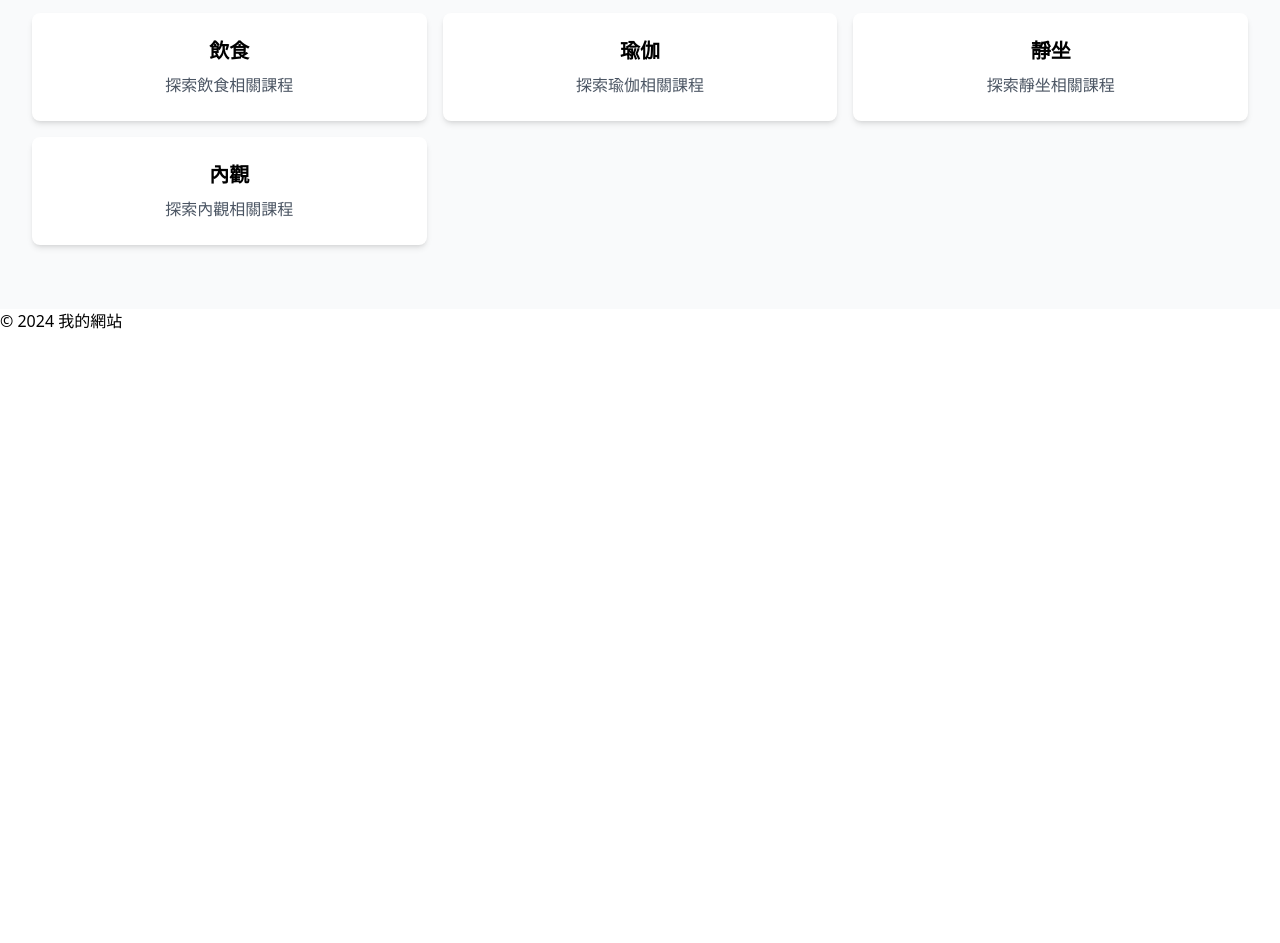
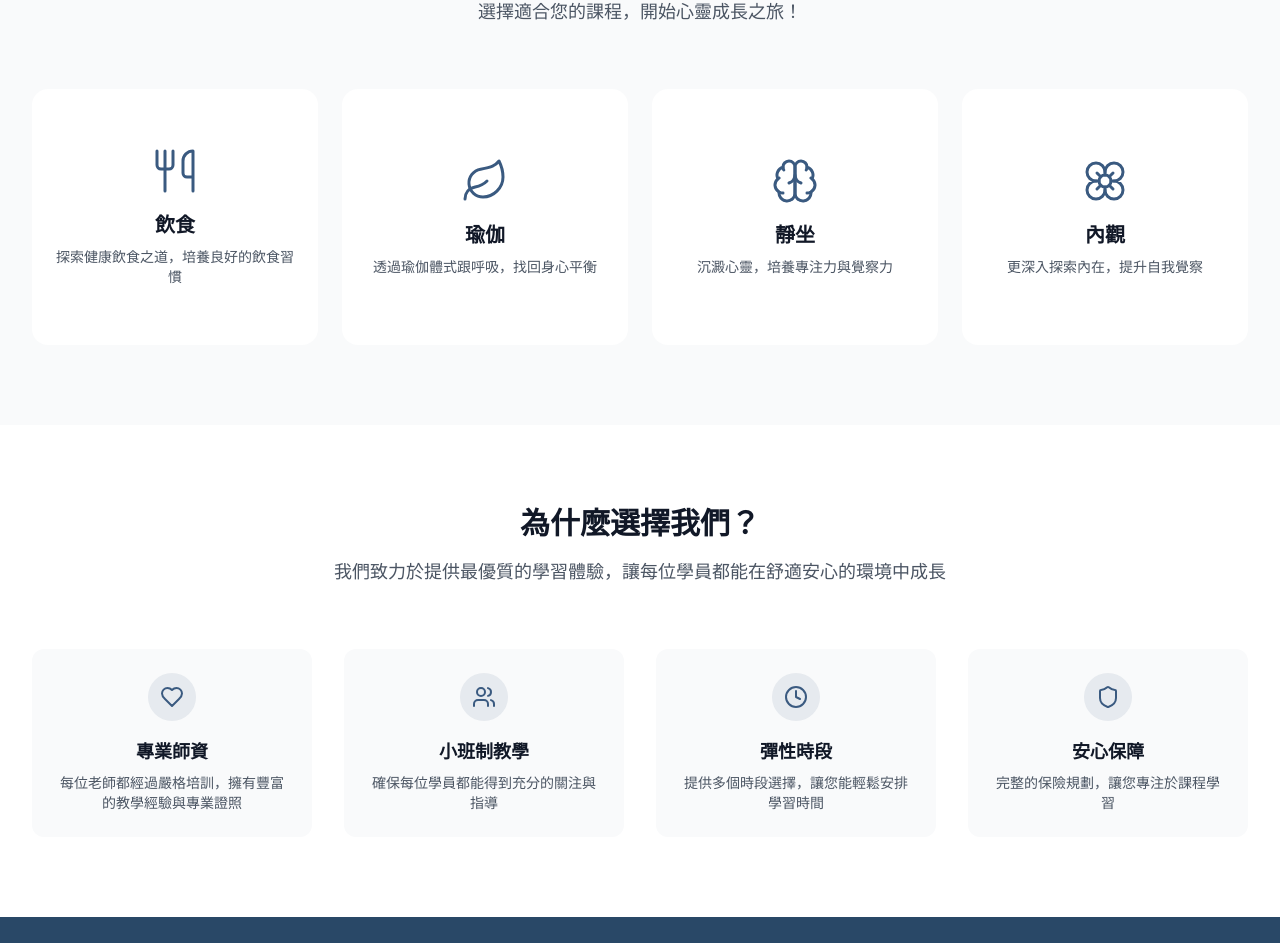
Before and after one commit to yaj55billy/react-back-youself, a React (Vite) app: page /#/ in a window 1280 px wide. Shown: the part 816-1759 px from the top of the page. Before the commit the page ends 1149 px from the top, so only its background shows below. Built offline with nearby package versions, Linux system fonts and the light colour scheme; no server answers.

Commit message:
week6(85%)

```diff
--- /dev/null
+++ b/src/components/Footer.jsx
@@ -0,0 +1,15 @@
+const Footer = () => {
+	const currentYear = new Date().getFullYear();
+
+	return (
+		<footer className="bg-primary-dark text-white">
+			<div className="max-w-7xl mx-auto p-6">
+				<p className="text-center text-gray-300">
+					&copy; {currentYear} 返家之路.回歸自身 All rights reserved.
+				</p>
+			</div>
+		</footer>
+	);
+};
+
+export default Footer;
--- a/src/layout/FrontLayout.jsx
+++ b/src/layout/FrontLayout.jsx
@@ -1,5 +1,6 @@
 import { Outlet } from "react-router-dom";
 import Header from "@/components/Header";
+import Footer from "@/components/Footer";
 
 const FrontLayout = () => {
 	return (
@@ -8,9 +9,7 @@
 			<main>
 				<Outlet />
 			</main>
-			<footer>
-				<p>© 2024 我的網站</p>
-			</footer>
+			<Footer />
 		</>
 	);
 };
--- a/src/pages/front/Home.jsx
+++ b/src/pages/front/Home.jsx
@@ -1,7 +1,61 @@
 import { Link } from "react-router-dom";
+import {
+	Leaf,
+	Utensils,
+	Brain,
+	Flower,
+	Heart,
+	Users,
+	Clock,
+	Shield,
+} from "lucide-react";
 
 const Home = () => {
-	const categories = ["飲食", "瑜伽", "靜坐", "內觀"];
+	const categories = [
+		{
+			name: "飲食",
+			icon: Utensils,
+			description: "探索健康飲食之道，培養良好的飲食習慣",
+		},
+		{
+			name: "瑜伽",
+			icon: Leaf,
+			description: "透過瑜伽體式跟呼吸，找回身心平衡",
+		},
+		{
+			name: "靜坐",
+			icon: Brain,
+			description: "沉澱心靈，培養專注力與覺察力",
+		},
+		{
+			name: "內觀",
+			icon: Flower,
+			description: "更深入探索內在，提升自我覺察",
+		},
+	];
+
+	const features = [
+		{
+			icon: Heart,
+			title: "專業師資",
+			description: "每位老師都經過嚴格培訓，擁有豐富的教學經驗與專業證照",
+		},
+		{
+			icon: Users,
+			title: "小班制教學",
+			description: "確保每位學員都能得到充分的關注與指導",
+		},
+		{
+			icon: Clock,
+			title: "彈性時段",
+			description: "提供多個時段選擇，讓您能輕鬆安排學習時間",
+		},
+		{
+			icon: Shield,
+			title: "安心保障",
+			description: "完整的保險規劃，讓您專注於課程學習",
+		},
+	];
 
 	return (
 		<>
@@ -31,21 +85,66 @@
 				</div>
 			</section>
 
-			<section className="py-16 bg-gray-50">
+			<section className="py-20 bg-gray-50">
 				<div className="max-w-7xl mx-auto px-4 sm:px-6 lg:px-8">
-					<h2 className="text-3xl font-bold text-gray-900 text-center mb-12">
-						探索課程類別
-					</h2>
-					<div className="grid grid-cols-1 md:grid-cols-3 gap-4">
+					<div className="text-center max-w-2xl mx-auto mb-16">
+						<h2 className="text-3xl font-bold text-gray-900 mb-4">
+							探索課程類別
+						</h2>
+						<p className="text-lg text-gray-600">
+							選擇適合您的課程，開始心靈成長之旅！
+						</p>
+					</div>
+
+					<div className="grid grid-cols-1 md:grid-cols-2 lg:grid-cols-4 gap-6">
 						{categories.map((category) => (
 							<Link
-								key={category}
-								to={`/products?category=${encodeURIComponent(category)}`}
-								className="bg-white p-6 rounded-lg shadow-md hover:shadow-lg transition-shadow text-center"
+								key={category.name}
+								to={`/products?category=${encodeURIComponent(category.name)}`}
+								className="group relative overflow-hidden rounded-2xl bg-white hover:bg-gray-50 transition-all duration-300 p-6 h-64 flex flex-col items-center justify-center text-center hover:shadow-lg hover:-translate-y-1"
 							>
-								<h3 className="text-xl font-semibold mb-2">{category}</h3>
-								<p className="text-gray-600">探索{category}相關課程</p>
+								<div className="mb-4 text-primary">
+									<category.icon size={48} strokeWidth={1.5} />
+								</div>
+								<h3 className="text-xl font-semibold text-gray-900 mb-2">
+									{category.name}
+								</h3>
+								<p className="text-gray-600 text-sm">{category.description}</p>
+								<div className="absolute bottom-4 left-1/2 -translate-x-1/2 opacity-0 group-hover:opacity-100 transition-opacity duration-300">
+									<span className="text-primary font-medium">了解更多 →</span>
+								</div>
 							</Link>
+						))}
+					</div>
+				</div>
+			</section>
+
+			{/* Features Section */}
+			<section className="py-20 bg-white">
+				<div className="max-w-7xl mx-auto px-4 sm:px-6 lg:px-8">
+					<div className="text-center max-w-2xl mx-auto mb-16">
+						<h2 className="text-3xl font-bold text-gray-900 mb-4">
+							為什麼選擇我們？
+						</h2>
+						<p className="text-lg text-gray-600">
+							我們致力於提供最優質的學習體驗，讓每位學員都能在舒適安心的環境中成長
+						</p>
+					</div>
+
+					<div className="grid grid-cols-1 md:grid-cols-2 lg:grid-cols-4 gap-8">
+						{features.map((feature) => (
+							<div
+								key={feature.title}
+								className="bg-gray-50 rounded-xl p-6 text-center hover:shadow-lg transition-shadow duration-300"
+							>
+								<div className="inline-flex items-center justify-center w-12 h-12 rounded-full bg-primary/10 text-primary mb-4">
+									<feature.icon size={24} />
+								</div>
+								<h3 className="text-lg font-semibold text-gray-900 mb-2">
+									{feature.title}
+								</h3>
+								<p className="text-gray-600 text-sm">{feature.description}</p>
+							</div>
 						))}
 					</div>
 				</div>
```
